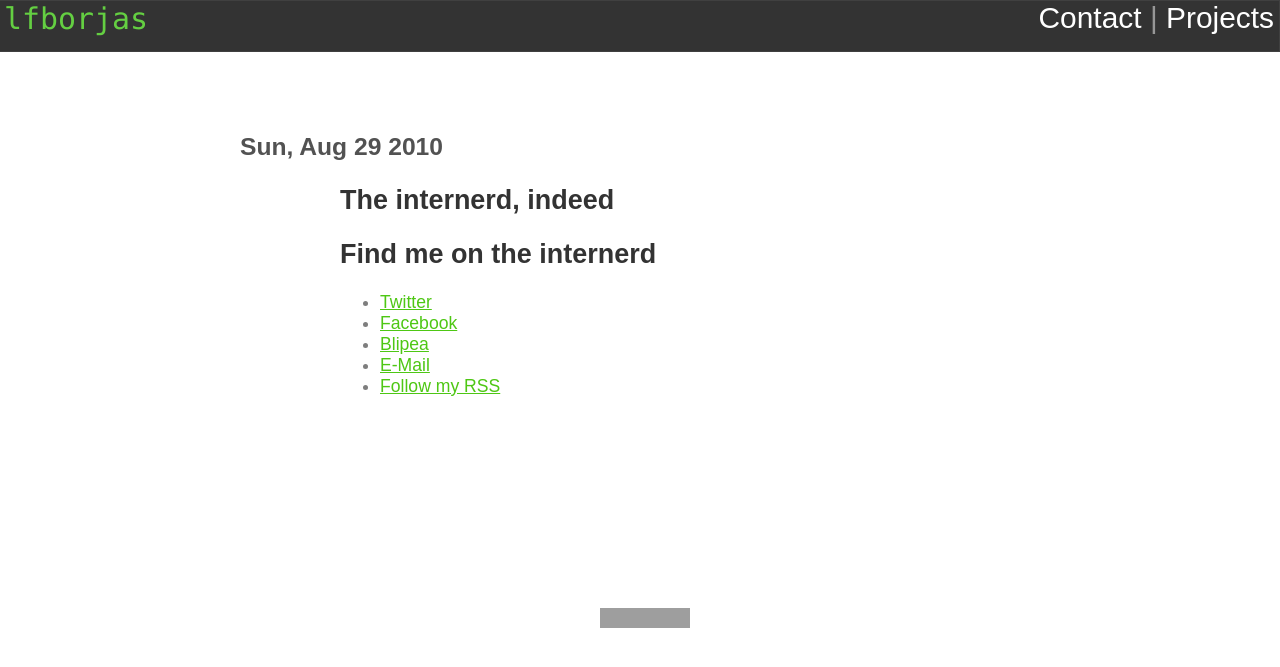
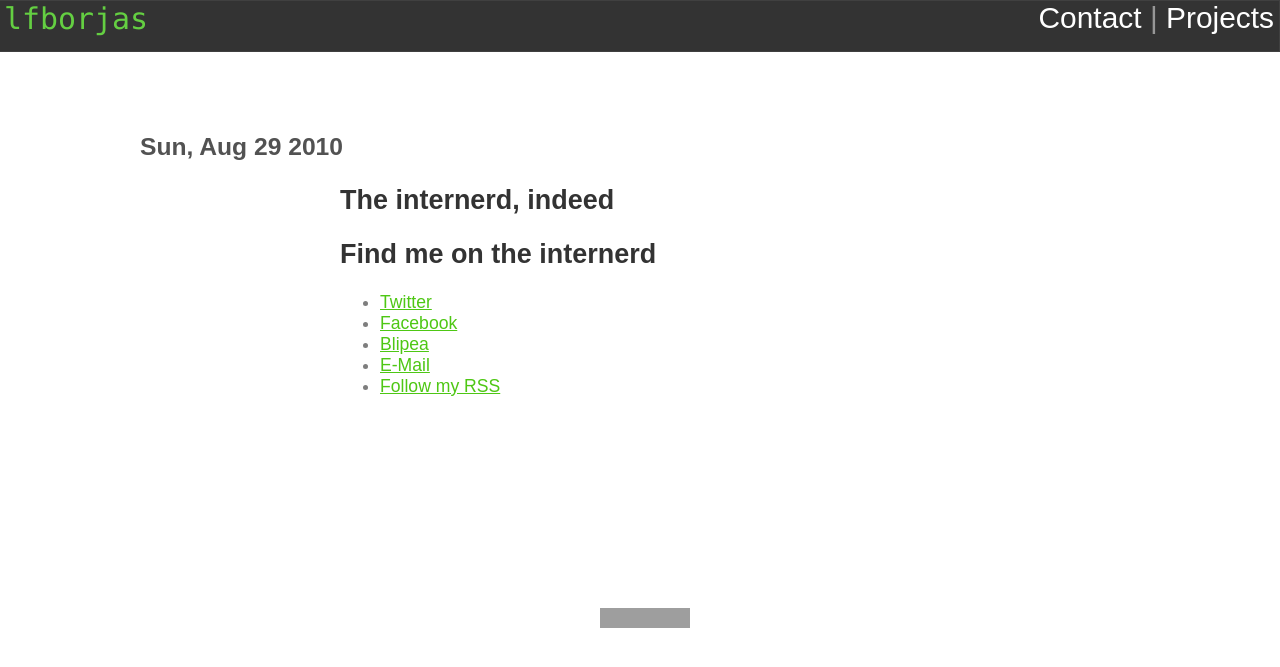
Before and after one commit to lfborjas/tech.lfborjas.com, a Jekyll site: the page built from index.html, in a window 1280 px wide. Shown: the top 667 px of the page. Built offline with Jekyll 4.4.1, drawn with Linux system fonts in a browser that asks for light colours; grey boxes are pictures that could not be loaded.

Commit message:
changed the indent of the date

```diff
--- a/css/base.css
+++ b/css/base.css
@@ -17,7 +17,7 @@ h2{
 .date{
 	color: #525252;
 	font-size: 1.4em;
-	text-indent: -100px;
+	text-indent: -200px;
 }
 
 p{
```
